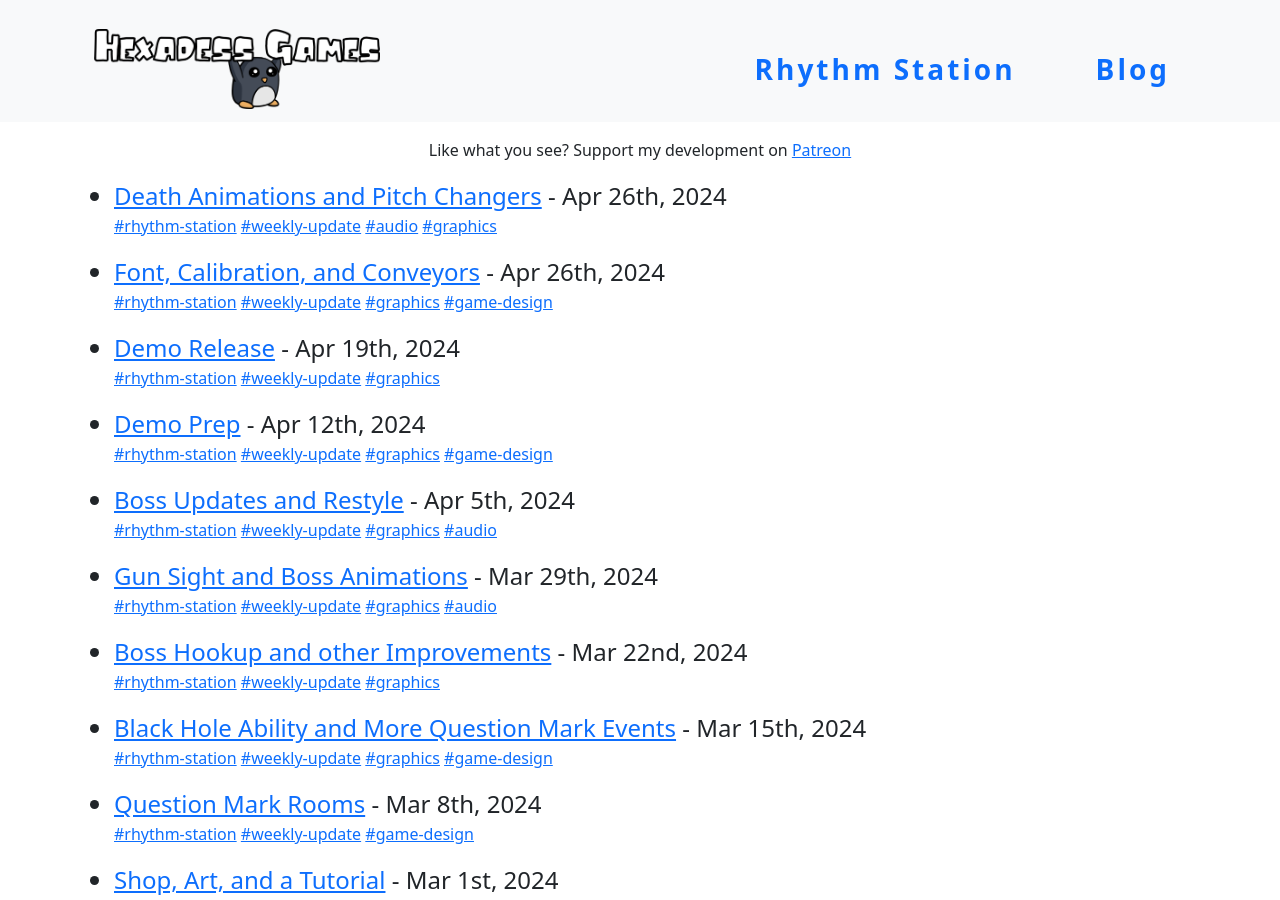
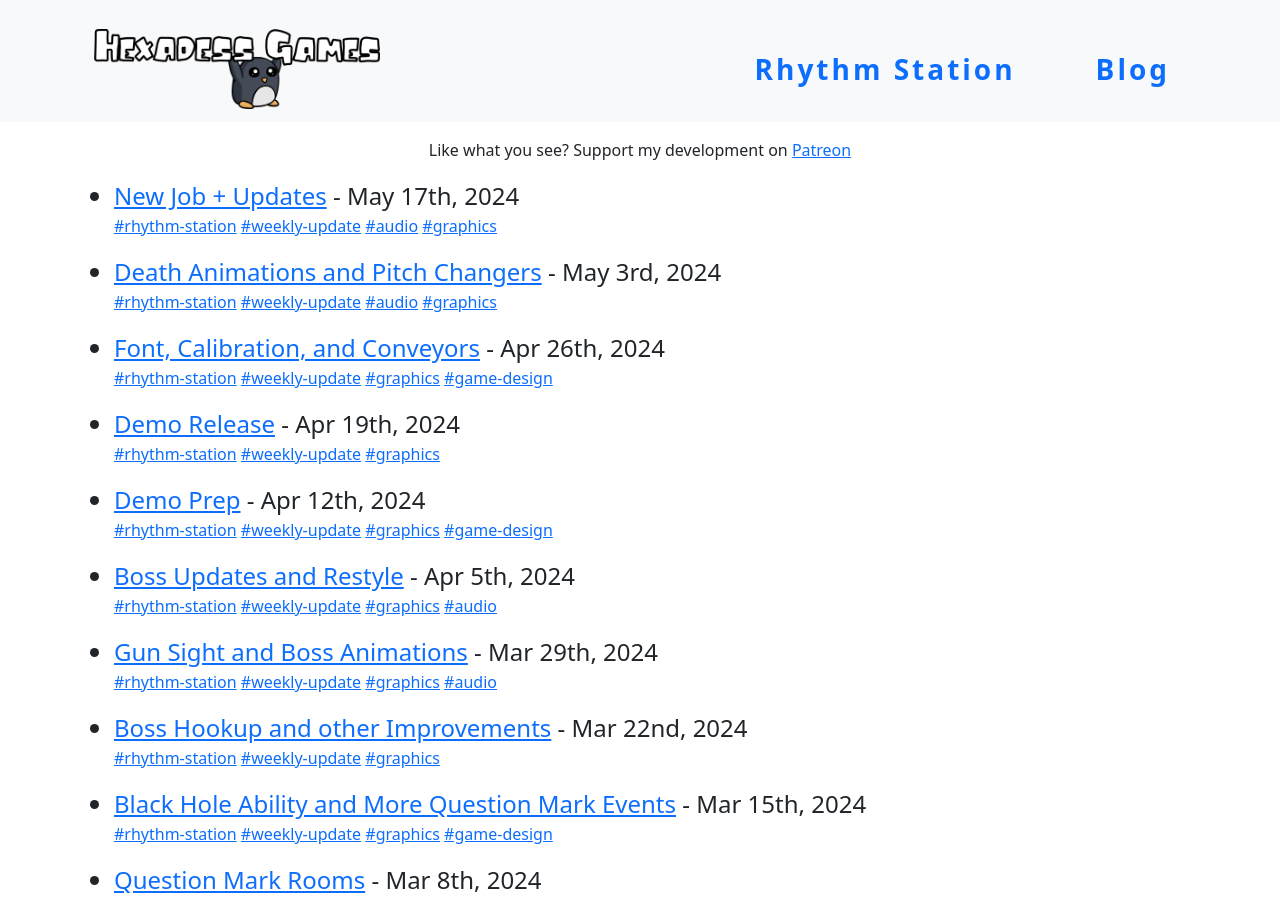
Before and after one commit to hexadess/hexadess.github.io, a Jekyll site: the page built from blog.html, in a window 1280 px wide and 900 px high. Built offline with Jekyll 4.4.1, drawn with Linux system fonts in a browser that asks for light colours.

Commit message:
Add update post.

```diff
--- /dev/null
+++ b/_posts/2024-05-17-new-job.md
@@ -0,0 +1,46 @@
+---
+layout: post
+title:  "New Job + Updates"
+date:   2024-05-17 09:30:00 -0600
+tags: rhythm-station weekly-update audio graphics
+comments: true
+---
+
+# New Job
+
+Over the past year I've been working on this game mostly solo. I've applied for a couple grants through that time, but didn't get any of them. So I'm at a point where I need to make some money again.
+I've accepted a new software dev job that I'm starting at the beginning of June. There are some postives and negatives from this. It will sadly delay the game, but it gives me more time to come up with
+ideas and polish things rather than just rushing the game out. I'm planning to still work on the game in spare time while working, but I'm not sure how much time I'll be able to devote yet.
+I imagine I'll be pretty busy ramping up in June. As such, I'll be posting updates less frequently. I haven't decided yet, but it might be closer to monthly updates
+
+# Section 2
+
+I've started work on the second section of the game. I'm still figuring things out from a game design perspective here, but I've added a room for the section. It's a bit bigger than section 1 rooms and
+is square shaped. I added a new wall laser obstacle to the room. The laser is rough visually, but it's functional. Here's a clip of the room:
+
+<div align="center">
+  <video style="max-width: 1000px; width: 100%; min-width: 300px;" controls>
+    <source src="/assets/videos/blogs/new-job/level2-1.mp4" type="video/mp4">
+  Your browser does not support the video tag.
+  </video>
+</div>
+
+# Hit Impacts
+
+I wanted to add a bit more flair when you hit an enemy / obstacle so I've added so particle effects. There's also now some smoke when you destroy an obstacle and a shockwave that can hit enemies.
+
+<div align="center">
+  <video style="max-width: 1000px; width: 100%; min-width: 300px;" controls>
+    <source src="/assets/videos/blogs/new-job/hit-particles.mp4" type="video/mp4">
+  Your browser does not support the video tag.
+  </video>
+</div>
+<div align="center">
+  <video style="max-width: 1000px; width: 100%; min-width: 300px;" controls>
+    <source src="/assets/videos/blogs/new-job/ObstacleShockwave.mp4" type="video/mp4">
+  Your browser does not support the video tag.
+  </video>
+</div>
+
+
+Weston
```
Also changed, not shown: _posts/2024-05-03-death-anims-and-pitch-changers.md (+1 -1 lines), 3 other files.
